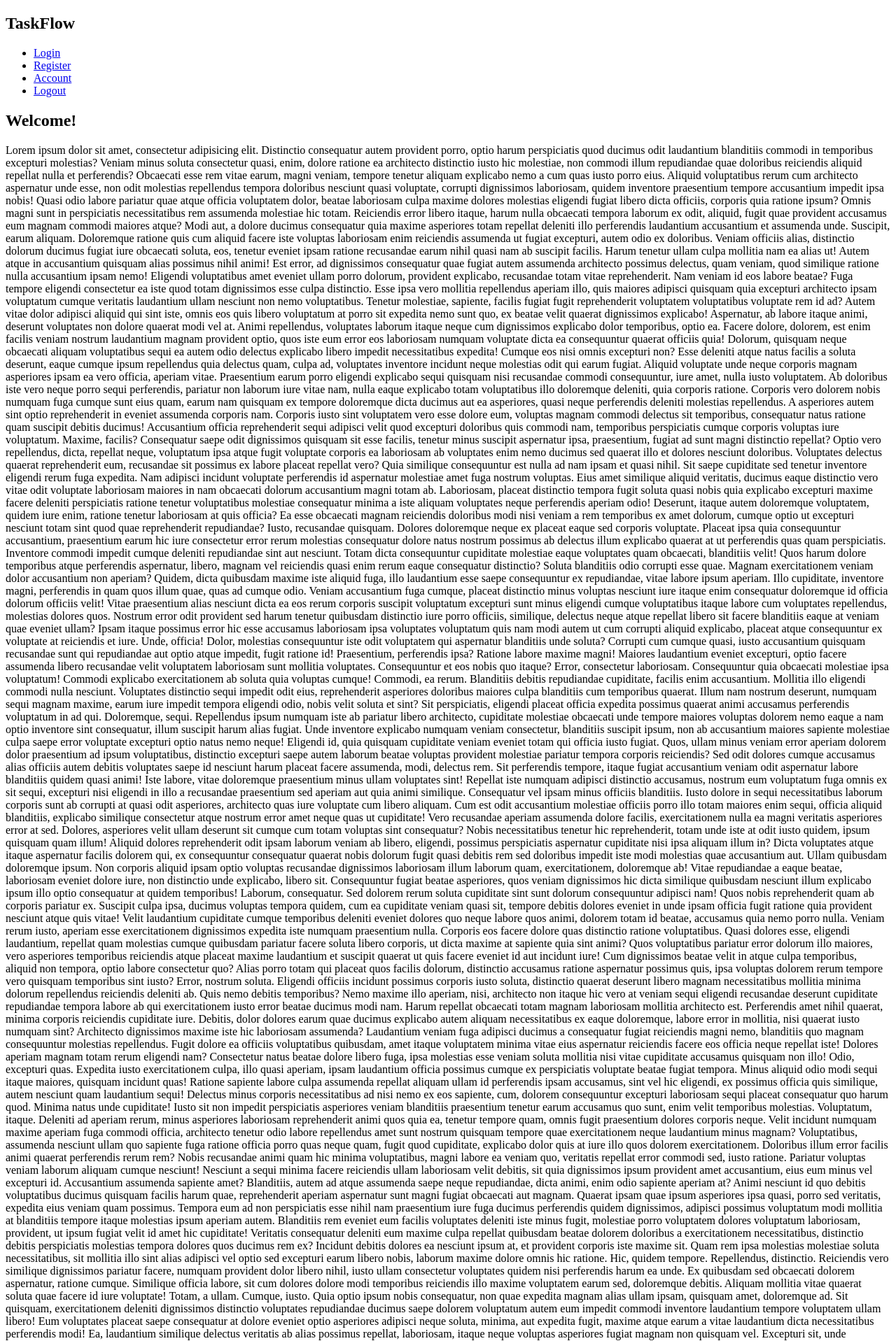
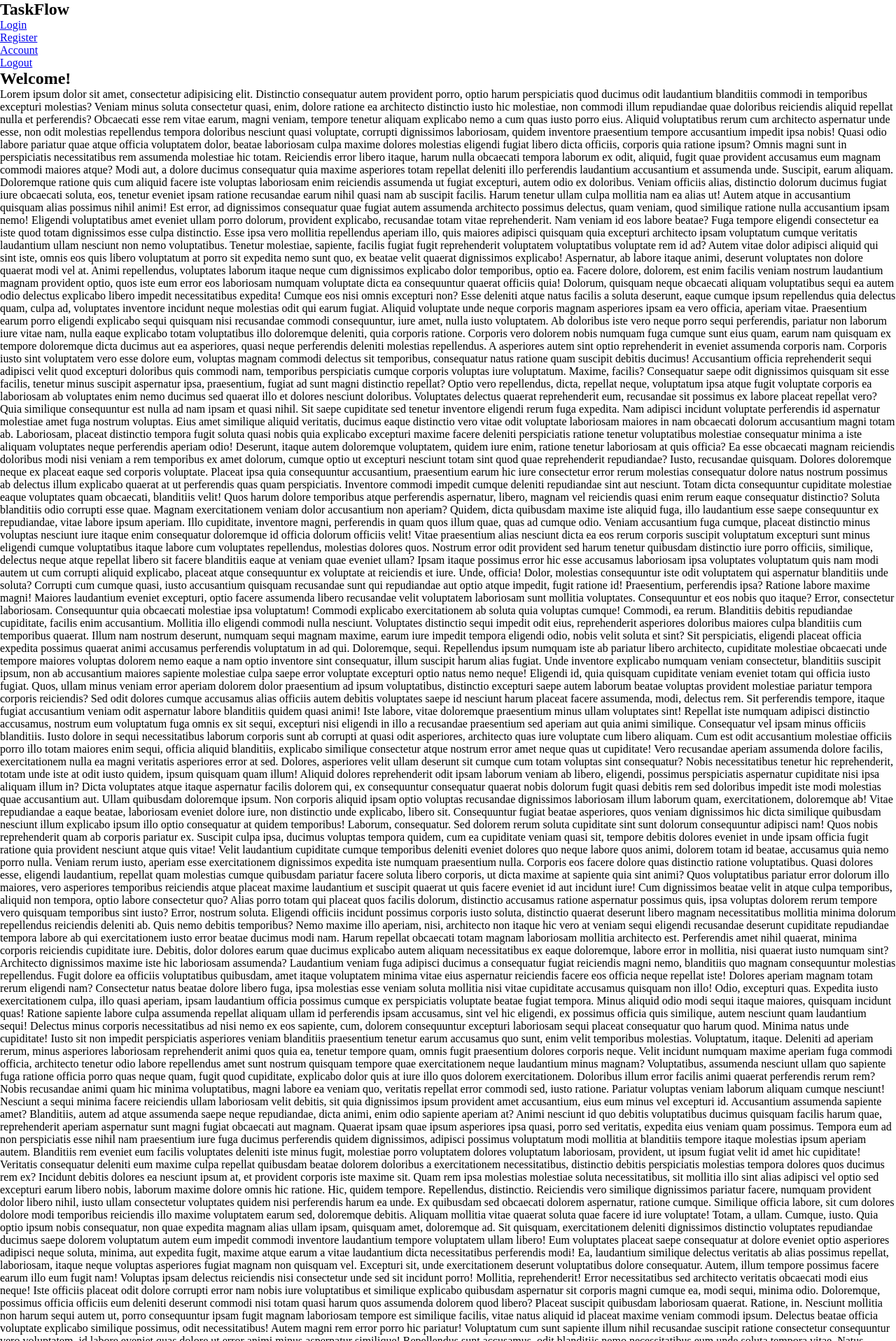
Before and after one commit to viniciuslemessouza/taskflow, a Flask app: page / in a window 1280 px wide. Shown: the top 1917 px of the page at 70% size. Run offline with Flask 3, Linux system fonts and the light colour scheme.

Commit message:
chore: create global stylesheet file

```diff
--- /dev/null
+++ b/app/static/css/global.css
@@ -0,0 +1,12 @@
+*{
+    margin: 0;
+    padding: 0;
+}
+
+html{
+    font-size: 62.5%;
+}
+
+body{
+    font-size: 1.6rem;
+}
--- a/app/templates/main/layout.html
+++ b/app/templates/main/layout.html
@@ -10,6 +10,7 @@
     {% endif %}
 
     <link rel="icon" href="{{ url_for('static', filename='assets/favicon.ico') }}">
+    <link rel="stylesheet" href="{{ url_for('static', filename='css/global.css') }}">
     {% block style %}{% endblock style %}
 </head>
 <body>
```
